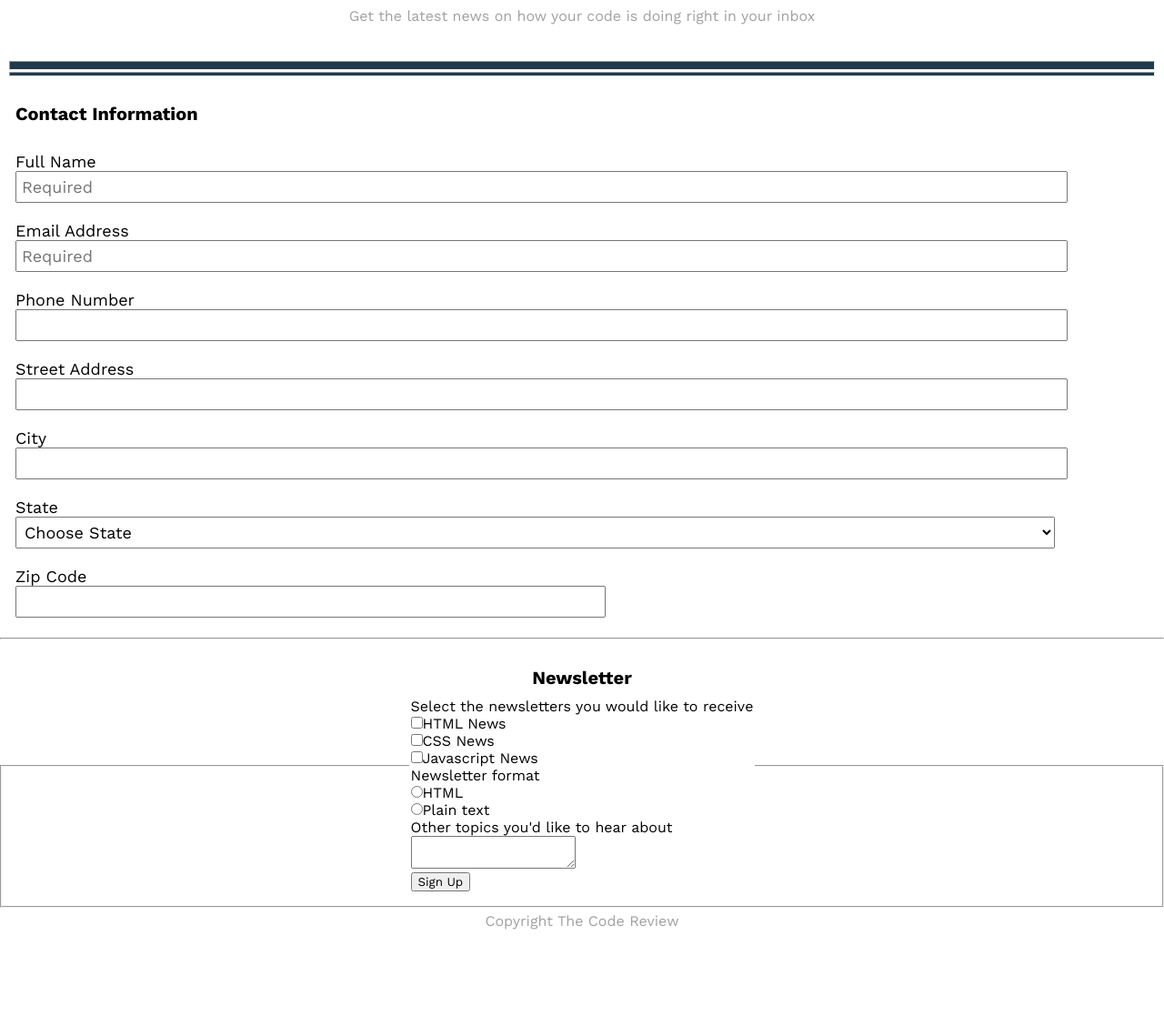
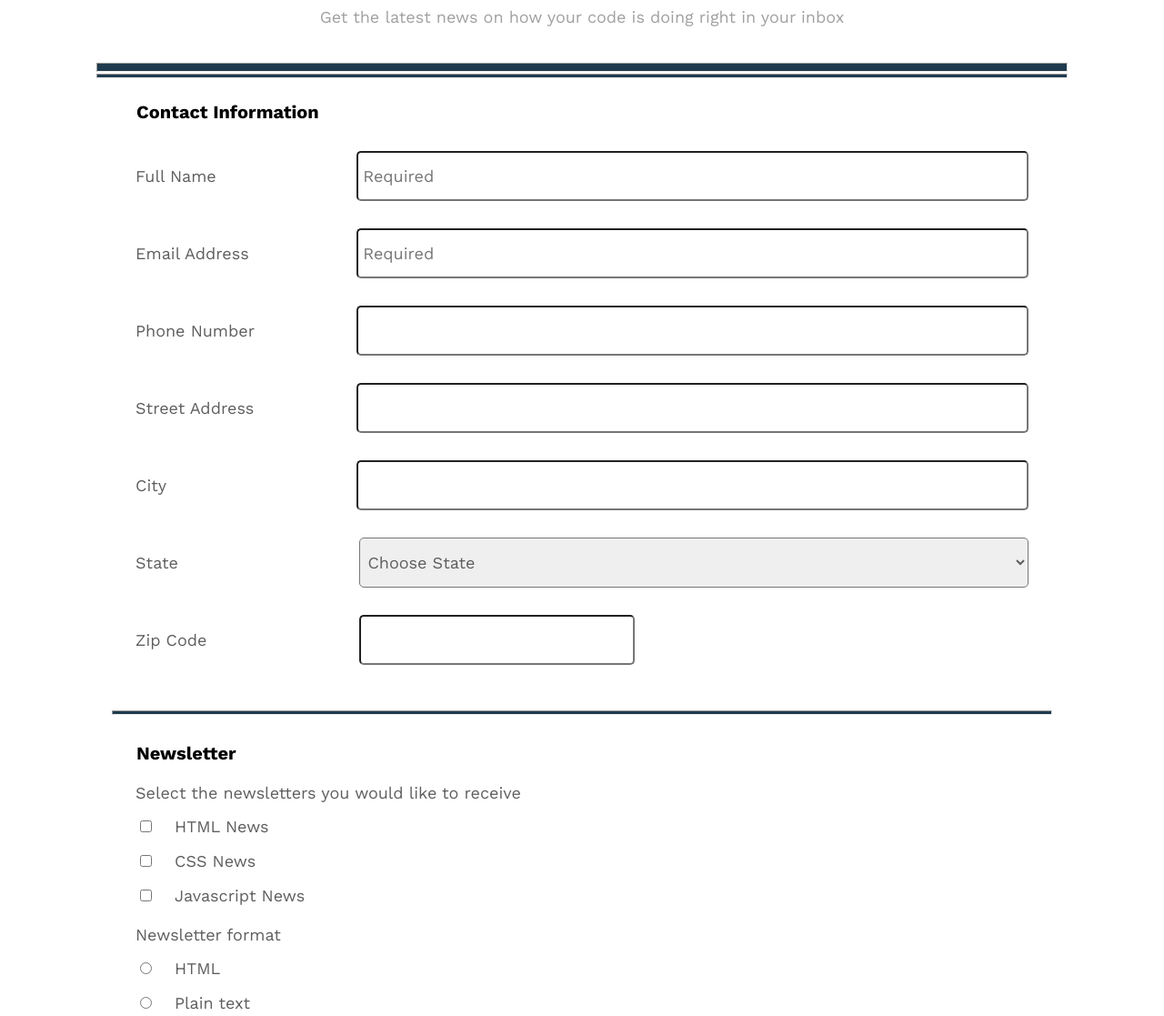
Before and after one commit to JoanneW-27/Project-3---An-Online-Registration-Form, a plain HTML site: page index.html in a window 1280 px wide. Shown: the part 146-1263 px from the top of the page at 91% size. Before the commit the page ends 1208 px from the top, so only its background shows below. Drawn offline with nearby package versions, Linux system fonts and the light colour scheme; a web font is replaced by a local one.

Commit message:
Made edits and added tablet view
Made edits to the html and css then created the media query for min-width of 768px. Ran it through html and css validator and added comments.

```diff
--- a/css/styles.css
+++ b/css/styles.css
@@ -1,15 +1,17 @@
 
-* {
+* {  /*Using the mobile-first approach*/
   font-family: "Work Sans", sans-serif;
   font-optical-sizing: auto;
   font-style: normal;
   text-align: left;
-  margin: auto;
+  margin: 0 auto;
   width: auto;
   max-width: 100%;
+  font-size: 18px;
+  color: #5f5e5e;
 }
 
-h1, h2, p {
+h1, h2, .intro {
  text-align: center;
 }
 
@@ -20,62 +22,116 @@ h1 {
   font-size: 22px;
 }
 
-h2 {
+h2, .contact, .newslet { /*Targeting the titles*/
   color: black;
-  padding:30px 25px 10px 25px;
+  padding: 30px 25px 10px 25px;
   font-size: 20px;
+  font-weight: 700;
 }
 
-p {
+.intro, .foot { /*Targeting the intro paragraph and the footer paragraph*/
   color:#A0A0A0;
   padding: 5px 20px 40px 20px;
-  font-size: 16px;
 }
 
-.horrizantal-line1,.horrizantal-line2 {
+.horrizantal-line1,.horrizantal-line2, .horrizantal-line3 {
   background:#1F3B4D;
   padding: 4px;
   margin: 0 10px;
 }
 
-.horrizantal-line2 {
+.horrizantal-line2, .horrizantal-line3 {
   padding: 1.5px;
-  margin:2px 10px;
+  margin: 2px 10px 0 10px;
 }
 
-.top {
-  display: flex;
-  justify-content: flex-start;
-  padding: 5px;
-  border: 0px;
-  align-items: stretch;
+.horrizantal-line3 {
+  margin: 30px 0 5px 0;
 }
 
-.contact {
-  padding: 2px;
-  border:2px;
-  margin: 0;
+form, .top, .end {  /*Targeting the whole form and the main two sections inside*/
+  width: 95%;
+  padding: 0;
+  border: 1px;
+}
+
+.contact, .newslet { /*Targeting the two titles inside the form to match eachother*/
+  padding: 25px 10px 20px 0 ;
+  margin: 1px;
   width: 100%;
 }
 
-.title1 {
-  padding: 25px 10px 20px 10px;
-  text-align: left;
+#name, #mail, #phone, #address, #city, #state, #zip, #other-topics { /*Targeting all the input boxes*/
+  width: 99%;
+  height: 99%;
+  padding: 15px 0 15px 5px;
+  margin: 10px 0 20px 0;
+  border-radius: 5px;
 }
 
-.f-name, .email-a, .phone-n, .s-address, .city-n, .state-n, .zip-c {
-  width: 100%;
-  font-size: 18px;
-  padding: 10px;
+#zip { /*Altering the zip input box to be shorter than the others*/
+  width: 50%;
 }
 
-#name, #mail, #phone, #address, #city, #state, #zip {
-  width: 90%;
-  height: 90%;
-  font-size: 18px;
-  padding: 5px;
+ #html-news, #css-news, #javascript-news, #html, #plain-text { /*Targeting all the checkboxes*/
+  margin: 20px 25px 5px 5px;
+ }
+
+button {
+  width: 100%;
+  height: 100%;
+  font-size: 25px;
+  background: rgb(33, 168, 168);
+  border-radius: 5px;
+  color: white;
+  text-align: center;
+  padding: 15px;
 }
 
-#zip {
-  width: 50%;
+input:focus {
+  background-color: #91DAF0;
 }
+
+select:focus {
+  background-color: #f3b7f0;
+}
+
+textarea:focus {
+  background-color: #e786ac;
+}
+
+.foot { /*Targeting the text at the bottom inside the footer*/
+  padding: 20px;
+  text-align: center;
+  font-style: italic;
+}
+
+@media (min-width:768px) { /*Tablet and bigger screen view*/
+
+  .tablet-view { /*Altering the whole section sizing for bigger screens*/
+    width: 85%;
+  }
+
+  .f-name, .email-a, .phone-n, .s-address, .city-n, .state-n, .zip-c { /*Targeting the individual divs to change the layout, moving the text next to the input box*/
+    display: flex;
+    flex-direction: row;
+  }
+
+  #name, #mail, #phone, #address, #city, #state, #zip { /*Altering the input box sizing*/
+    width: 75%;
+    height: 75%;
+  }
+
+  #zip { /*Altering the zip input box to be even shorter*/
+    width: 30%;
+  }
+
+  label[for="name"], label[for="mail"], label[for="phone"], label[for="address"], label[for="city"], label[for="state"], label[for="zip"] { /*Targeting the text labels next to the input boxes*/
+    padding:5px 0;
+    margin: 10px 0 20px 0;
+    align-self: center;
+    width: 25%;
+  }
+
+
+}
--- a/index.html
+++ b/index.html
@@ -8,17 +8,20 @@
   <link href="https://fonts.googleapis.com/css2?family=Google+Sans+Flex:opsz,wght@1..144,1..1000&family=Google+Sans:ital,opsz,wght@0,17..18,400..700;1,17..18,400..700&family=Merriweather:ital,opsz,wght@0,18..144,300..900;1,18..144,300..900&family=Work+Sans:ital,wght@0,100..900;1,100..900&display=swap" rel="stylesheet">
 </head>
 <body>
-  <h1>THE CODE REVIEW</h1>
-  <h2>Signup for our newsletter</h2>
-  <p>Get the latest news on how your code is doing right in your inbox</p>
-  <hr class="horrizantal-line1">
-  <hr class="horrizantal-line2">
+  <header>
+    <h1>THE CODE REVIEW</h1>
+    <h2>Signup for our newsletter</h2>
+    <p class="intro">Get the latest news on how your code is doing right in your inbox</p> <!-- Used the intro class as this paragraph is styled differently to the others -->
+  </header>
+  <div class="tablet-view"> <!-- Used tablet-view as the class to change the width of the display once the screen gets bigger past 768px -->
+    <hr class="horrizantal-line1"> <!-- Used different classes for the lines as they are styled slightly differently -->
+    <hr class="horrizantal-line2">
     <form>
-      <fieldset class="top">
-        <legend class="contact">
-          <h2 class="title1">Contact Information</h2>
-          <div class="f-name">
-          <label for="name">Full Name</label><br>
+      <fieldset class="top"> <!-- Split the form into two sections using the classes top and end to show this -->
+        <legend class="contact">Contact Information</legend>
+
+          <div class="f-name"> <!-- Split the form into smaller sections using divs to allow more flexibility when stlying and keeping it clear to see in the html -->
+          <label for="name">Full Name</label>
           <input type="text" id="name" name="user-name" placeholder="Required"><br>
           </div>
 
@@ -45,7 +48,7 @@
           <div class="state-n">
           <label for="state">State</label><br>
           <select id="state" name="user-state">
-          <option value="" hidden>Choose State</option>
+          <option value="" hidden>Choose State</option> <!-- Added the choose state to be shown when the page loads then to be hidden once another option is selected -->
           <option value="new-york">New York</option>
           <option value="montana">Montana</option>
           <option value="ohio">Ohio</option>
@@ -59,38 +62,42 @@
           <label for="zip">Zip Code</label><br>
           <input type="text" id="zip" name="user-zip"><br>
           </div>
-        </legend>
       </fieldset>
-      <hr>
-      <fieldset>
-        <legend>
-          <h2>Newsletter</h2>
-          <div>
-          <label>Select the newsletters you would like to receive</label><br>
-          <input type="checkbox" id="html-news" value="html-news" name="user-news"><label for="html-news">HTML News</label><br>
+
+      <hr class="horrizantal-line3">
+
+      <fieldset class="end">
+        <legend class="newslet">Newsletter</legend>
+
+          <p>Select the newsletters you would like to receive</p>
+          <div class="receive-boxes">
+          <input type="checkbox" id="html-news" value="html-news" name="user-news"><label for="html-news">HTML News</label><br> <!-- Added breaks to add some space between the options -->
           <input type="checkbox" id="css-news" value="css-news" name="user-news"><label for="css-news">CSS News</label><br>
           <input type="checkbox" id="javascript-news" value="javascript-news" name="user-news"><label for="javascript-news">Javascript News</label><br>
           </div>
+          <br>
 
-          <div>
-          <label>Newsletter format</label><br>
+          <p>Newsletter format</p>
+          <div class="news-boxes">
           <input type="radio" id="html" value="html" name="user-format"><label for="html">HTML</label><br>
           <input type="radio" id="plain-text" value="plain-text" name="user-format"><label for="plain-text">Plain text</label><br>
           </div>
+          <br>
 
-          <div>
+          <div class="othertopics">
           <label for="other-topics">Other topics you'd like to hear about</label><br>
           <textarea id="other-topics" name="user-bio"></textarea>
           </div>
+
           <button type="submit">Sign Up</button>
-        </legend>
+
       </fieldset>
-      <p>Copyright The Code Review</p>
-
-
     </form>
 
-
+    <footer>
+      <p class="foot">Copyright The Code Review</p>
+    </footer>
+  </div>
 
 </body>
 </html>
```
